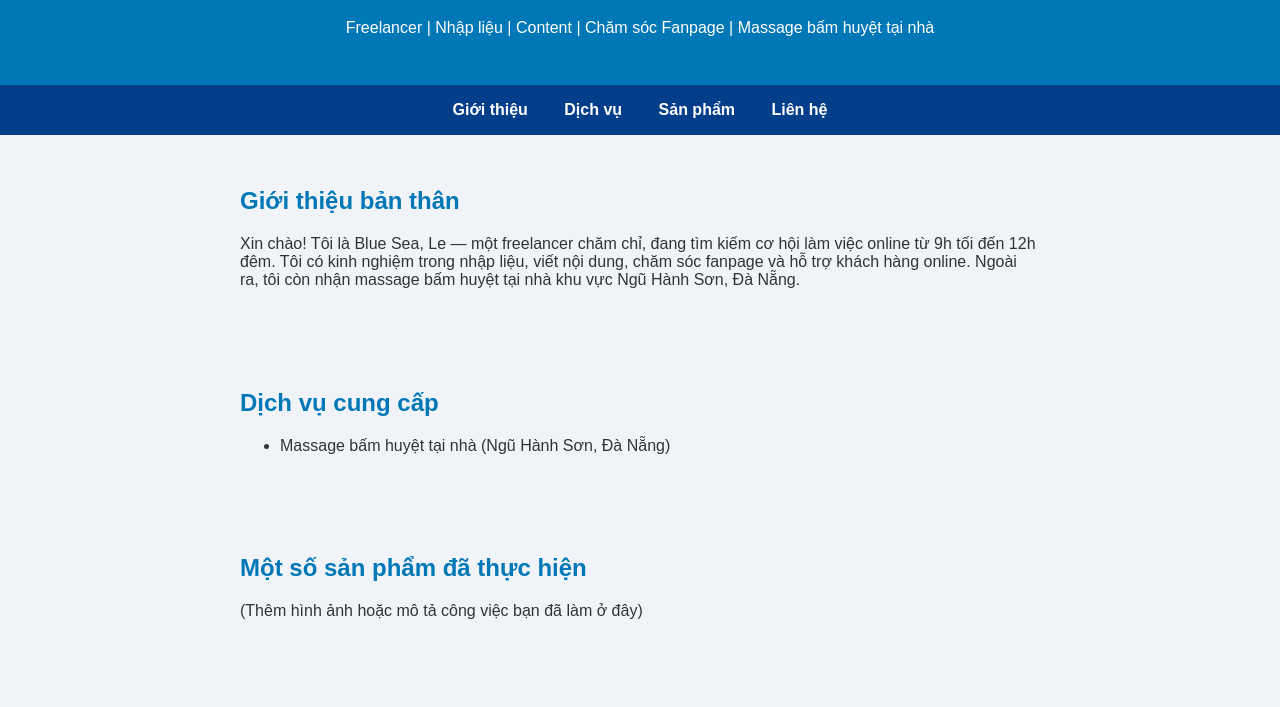
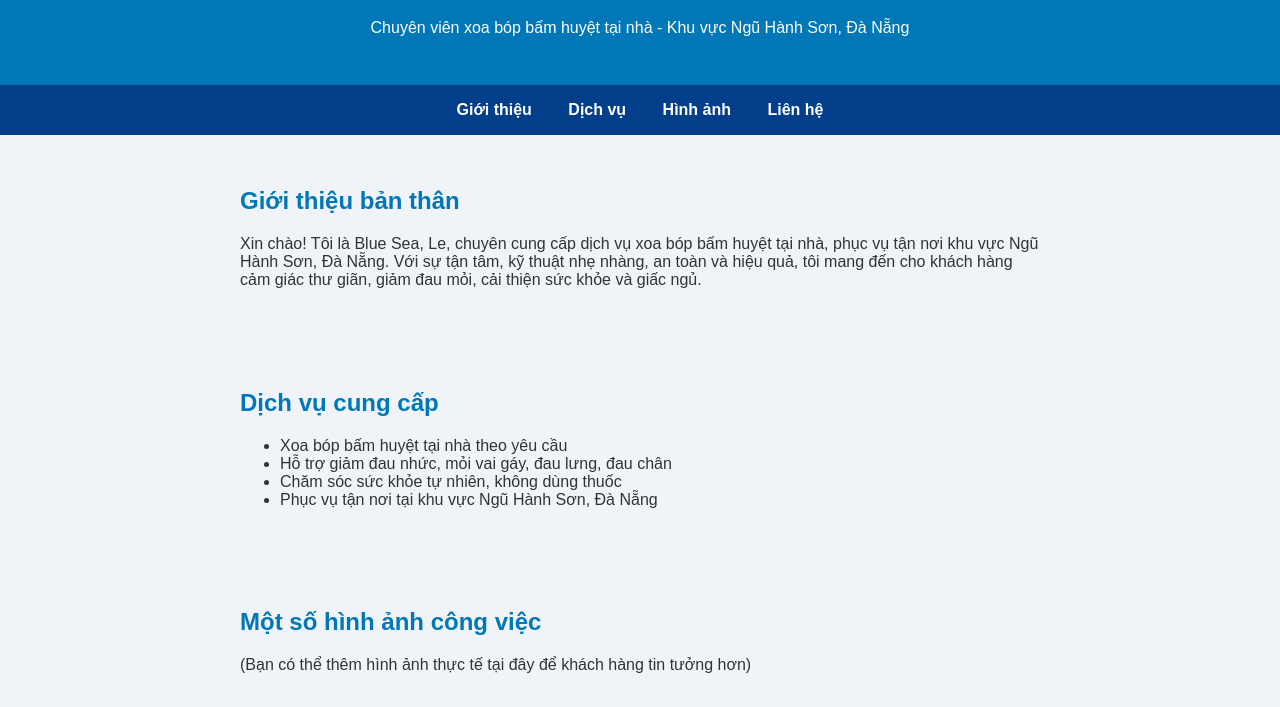
Before and after one commit to BlueSeaLe/BlueSea, a plain HTML site: page index.html in a window 1280 px wide. Shown: the part 93-800 px from the top of the page. Drawn offline with Linux system fonts and the light colour scheme.

Commit message:
Update index.html

```diff
--- a/index.html
+++ b/index.html
@@ -17,31 +17,34 @@
 <body>
   <header>
     <h1>Blue Sea, Le</h1>
-    <p>Freelancer | Nhập liệu | Content | Chăm sóc Fanpage | Massage bấm huyệt tại nhà</p>
+    <p>Chuyên viên xoa bóp bấm huyệt tại nhà - Khu vực Ngũ Hành Sơn, Đà Nẵng</p>
   </header>
 
   <nav>
     <a href="#about">Giới thiệu</a>
     <a href="#services">Dịch vụ</a>
-    <a href="#portfolio">Sản phẩm</a>
+    <a href="#portfolio">Hình ảnh</a>
     <a href="#contact">Liên hệ</a>
   </nav>
 
   <section id="about">
     <h2>Giới thiệu bản thân</h2>
-    <p>Xin chào! Tôi là Blue Sea, Le — một freelancer chăm chỉ, đang tìm kiếm cơ hội làm việc online từ 9h tối đến 12h đêm. Tôi có kinh nghiệm trong nhập liệu, viết nội dung, chăm sóc fanpage và hỗ trợ khách hàng online. Ngoài ra, tôi còn nhận massage bấm huyệt tại nhà khu vực Ngũ Hành Sơn, Đà Nẵng.</p>
+    <p>Xin chào! Tôi là Blue Sea, Le, chuyên cung cấp dịch vụ xoa bóp bấm huyệt tại nhà, phục vụ tận nơi khu vực Ngũ Hành Sơn, Đà Nẵng. Với sự tận tâm, kỹ thuật nhẹ nhàng, an toàn và hiệu quả, tôi mang đến cho khách hàng cảm giác thư giãn, giảm đau mỏi, cải thiện sức khỏe và giấc ngủ.</p>
   </section>
 
   <section id="services">
     <h2>Dịch vụ cung cấp</h2>
     <ul>
-      <li>Massage bấm huyệt tại nhà (Ngũ Hành Sơn, Đà Nẵng)</li>
+      <li>Xoa bóp bấm huyệt tại nhà theo yêu cầu</li>
+      <li>Hỗ trợ giảm đau nhức, mỏi vai gáy, đau lưng, đau chân</li>
+      <li>Chăm sóc sức khỏe tự nhiên, không dùng thuốc</li>
+      <li>Phục vụ tận nơi tại khu vực Ngũ Hành Sơn, Đà Nẵng</li>
     </ul>
   </section>
 
   <section id="portfolio">
-    <h2>Một số sản phẩm đã thực hiện</h2>
-    <p>(Thêm hình ảnh hoặc mô tả công việc bạn đã làm ở đây)</p>
+    <h2>Một số hình ảnh công việc</h2>
+    <p>(Bạn có thể thêm hình ảnh thực tế tại đây để khách hàng tin tưởng hơn)</p>
   </section>
 
   <section id="contact">
```
